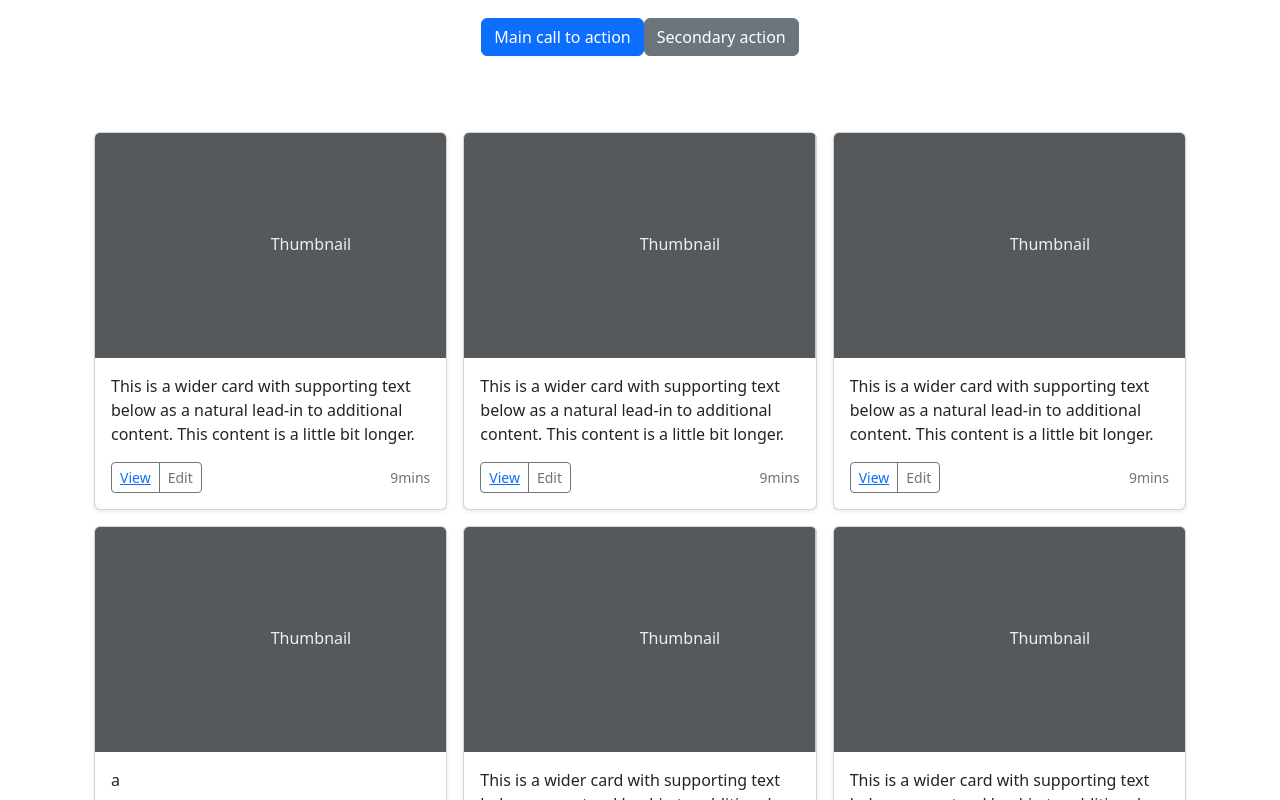
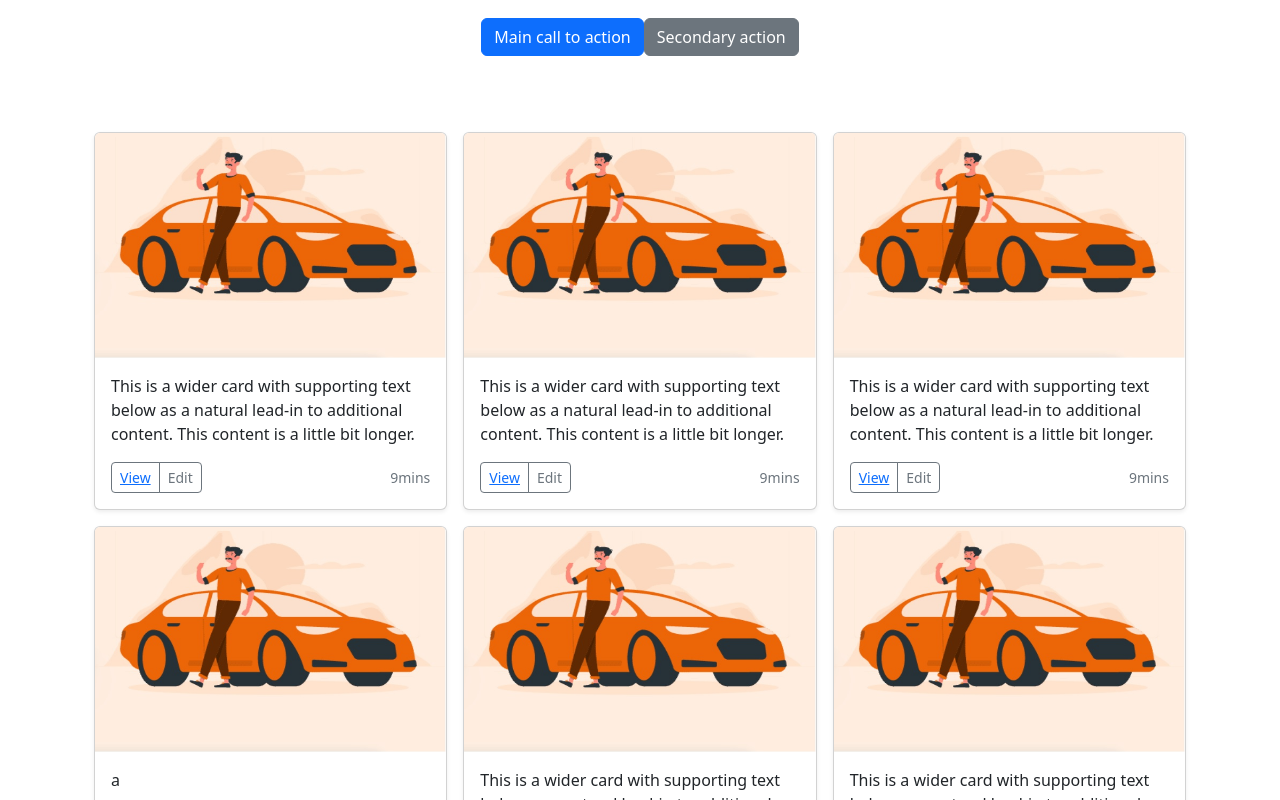
Before and after one commit to FSTeam3/ReactStatic, a React (Create React App) app: page / in a window 1280 px wide. Shown: the part 740-1540 px from the top of the page. Built offline with nearby package versions, Linux system fonts and the light colour scheme.

Commit message:
ca component img added

```diff
--- a/src/compo/Ca.js
+++ b/src/compo/Ca.js
@@ -1,23 +1,24 @@
 import React from 'react'
 import Card_data from '../datas/Card_data'
 import { Outlet, Link } from "react-router-dom";
+import car from './Insurance_Car.jpg'
+
 const Ca = () => {
   return (
-    <div class="container">
-      <div class="row row-cols-1 row-cols-sm-2 row-cols-md-3 g-3">
+    <div className="container">
+      <div className="row row-cols-1 row-cols-sm-2 row-cols-md-3 g-3">
         {Card_data.map((data) => {
-          return <div class="col">
-            <div class="card shadow-sm">
-              <svg class="bd-placeholder-img card-img-top" width="100%" height="225" xmlns="http://www.w3.org/2000/svg" role="img" aria-label="Placeholder: Thumbnail" preserveAspectRatio="xMidYMid slice" focusable="false"><title>Placeholder</title><rect width="100%" height="100%" fill="#55595c"></rect><text x="50%" y="50%" fill="#eceeef" dy=".3em">Thumbnail</text></svg>
-
-              <div class="card-body">
-                <p class="card-text">{data.p}</p>
-                <div class="d-flex justify-content-between align-items-center">
-                  <div class="btn-group">
-                    <button type="button" class="btn btn-sm btn-outline-secondary"><Link to="/forms">{data.btn1}</Link></button>
-                    <button type="button" class="btn btn-sm btn-outline-secondary">{data.btn2}</button>
+          return <div className="col">
+            <div className="card shadow-sm">
+            <img className="bd-placeholder-img card-img-top" width="100%" height="225" src={car} xmlns={car} role="img" aria-label="Placeholder: Thumbnail" preserveAspectRatio="xMidYMid slice" focusable="false"></img>
+              <div className="card-body">
+                <p className="card-text">{data.p}</p>
+                <div className="d-flex justify-content-between align-items-center">
+                  <div className="btn-group">
+                    <button type="button" className="btn btn-sm btn-outline-secondary"><Link to="/forms">{data.btn1}</Link></button>
+                    <button type="button" className="btn btn-sm btn-outline-secondary">{data.btn2}</button>
                   </div>
-                  <small class="text-muted">{data.min}</small>
+                  <small className="text-muted">{data.min}</small>
                 </div>
               </div>
             </div>
```
